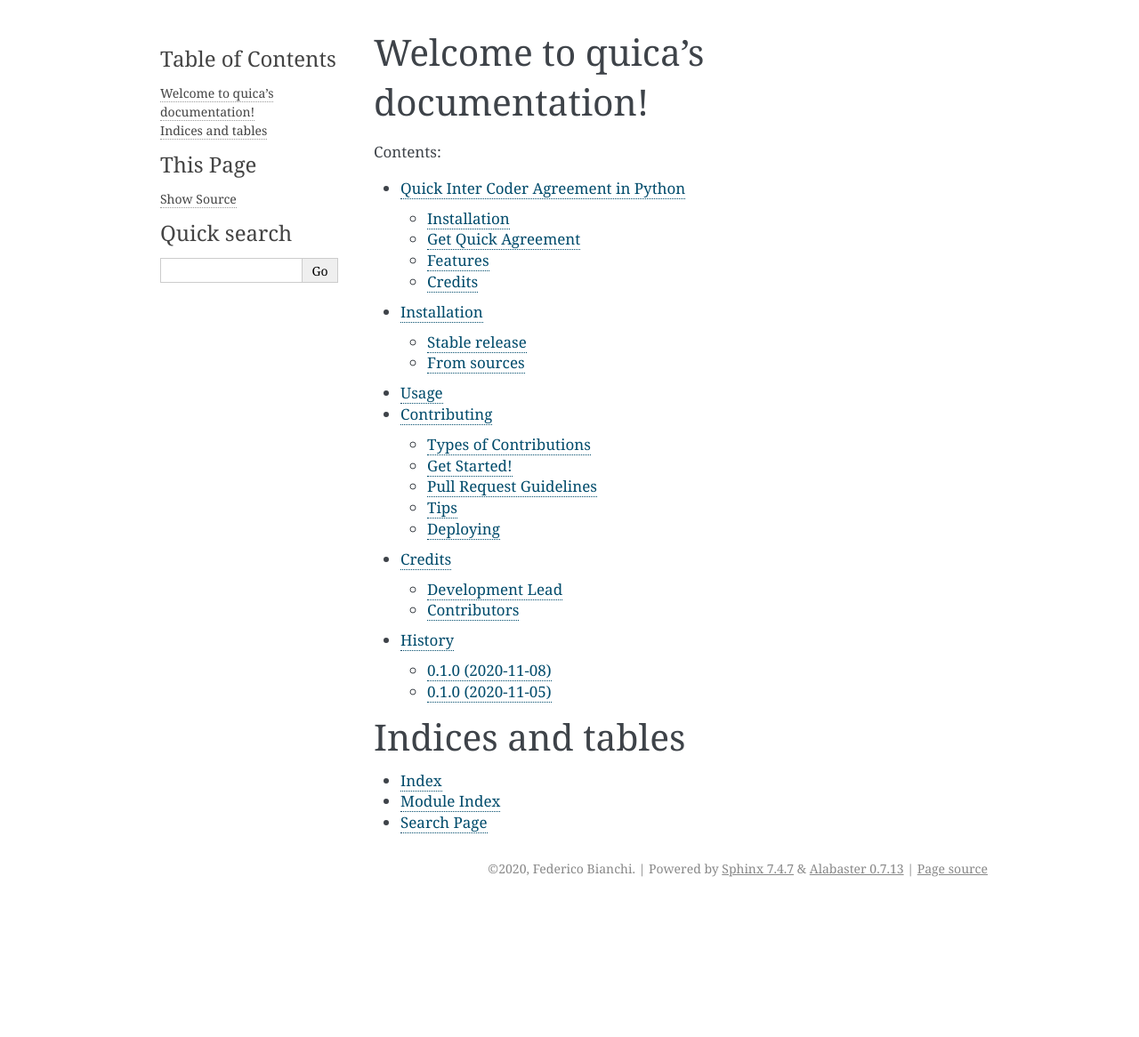
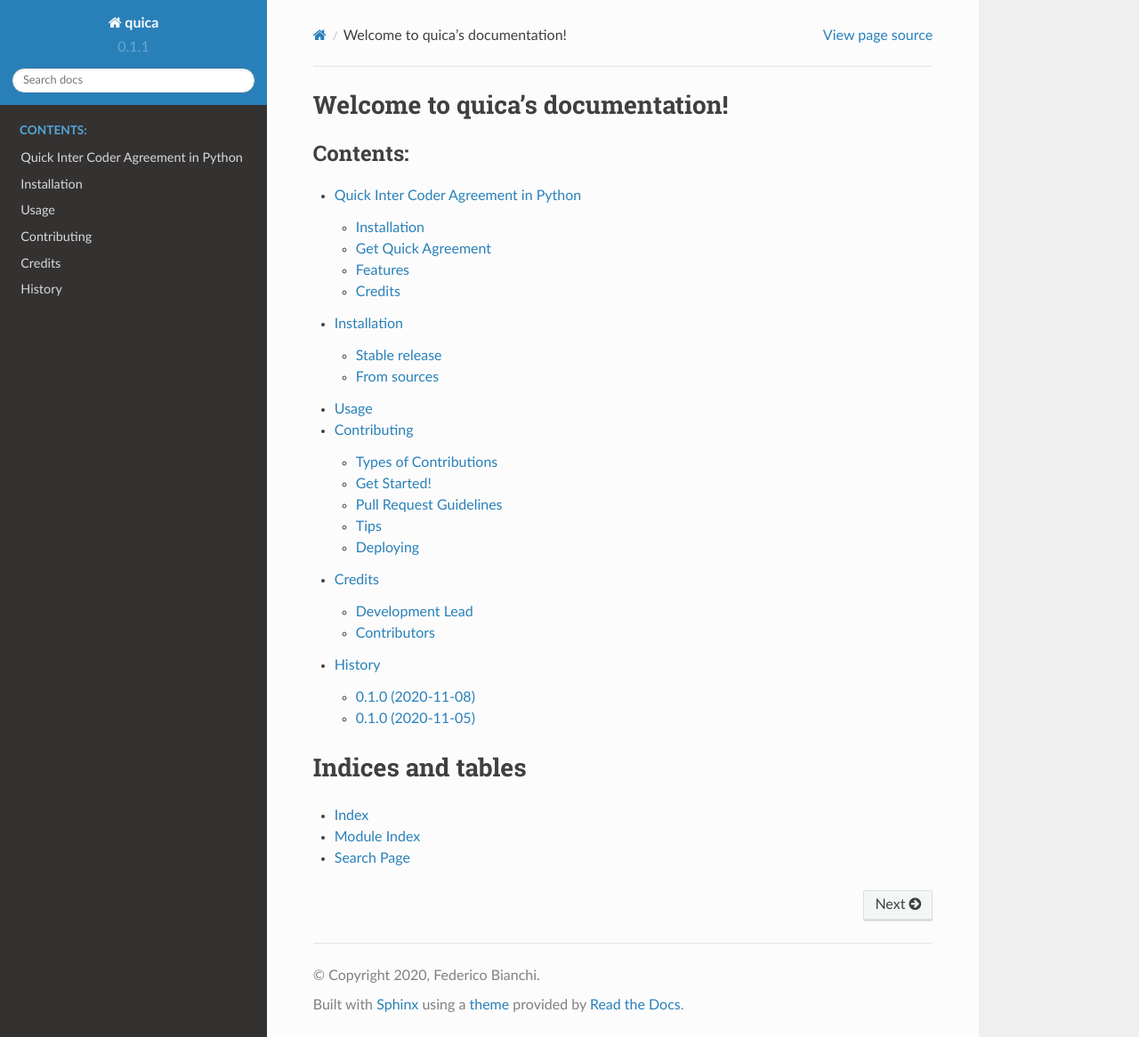
Before and after one commit to vinid/quica, a Sphinx documentation site: the page built from docs/index.rst, in a window 1280 px wide and 1166 px high. Shown: the whole window at 89% size. Built offline with Sphinx 7.4.7 and the Read the Docs theme 2.0.0, drawn with Linux system fonts in a browser that asks for light colours; pages that are not in the unit, such as notebooks, are missing from menus.

Commit message:
fixing doc errors

```diff
--- a/docs/conf.py
+++ b/docs/conf.py
@@ -83,7 +83,7 @@ todo_include_todos = False
 # The theme to use for HTML and HTML Help pages.  See the documentation for
 # a list of builtin themes.
 #
-html_theme = 'alabaster'
+html_theme = 'sphinx_rtd_theme'
 
 # Theme options are theme-specific and customize the look and feel of a
 # theme further.  For a list of options available for each theme, see the
--- /dev/null
+++ b/docs/requirements.txt
@@ -0,0 +1,2 @@
+sphinx==3.2.1
+sphinx_rtd_theme==0.5.0
```
